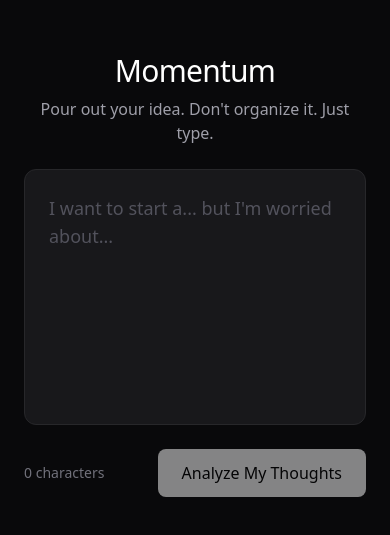
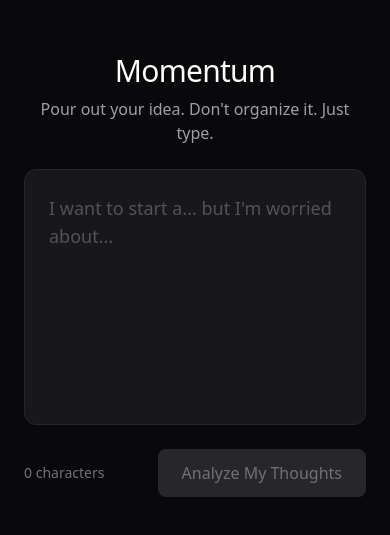
Before and after one commit to Ufidtech/momentum, a Next.js app in the folder frontend/: page / in a window 390 px wide. Shown: the part 147-682 px from the top of the page. Built offline with nearby package versions, Linux system fonts and the light colour scheme.

Commit message:
fix: resolve mobile keyboard buffer and disabled button styling

```diff
--- a/frontend/src/app/page.js
+++ b/frontend/src/app/page.js
@@ -187,6 +187,7 @@ export default function MomentumApp() {
           <textarea
             value={brainDump}
             onChange={(e) => setBrainDump(e.target.value)}
+            onInput={(e) => setBrainDump(e.target.value)}
             placeholder="I want to start a... but I'm worried about..."
             className="w-full h-64 p-6 bg-zinc-900 border border-zinc-800 rounded-xl text-lg focus:ring-2 focus:ring-blue-500 focus:border-transparent outline-none resize-none transition-all placeholder:text-zinc-600"
           />
@@ -198,7 +199,10 @@ export default function MomentumApp() {
             <button
               onClick={handleAnalyzeThoughts}
               disabled={!brainDump.trim() || isAnalyzing}
-              className="px-6 py-3 bg-white text-black font-medium rounded-lg hover:bg-zinc-200 disabled:opacity-50 disabled:cursor-not-allowed transition-all"
+              className={`px-6 py-3 font-medium rounded-lg transition-all ${!brainDump.trim() || isAnalyzing
+                  ? "bg-zinc-800 text-zinc-500 cursor-not-allowed"
+                  : "bg-white text-black active:bg-zinc-300"
+                }`}
             >
               {isAnalyzing ? loadingMessage : "Analyze My Thoughts"}
             </button>
@@ -260,7 +264,10 @@ export default function MomentumApp() {
           <button
             onClick={handleGeneratePlan}
             disabled={!allAssumptionsConfirmed || isGeneratingPlan}
-            className="w-full mt-4 px-6 py-3 bg-white text-black font-medium rounded-lg hover:bg-zinc-200 disabled:opacity-50 disabled:cursor-not-allowed transition-all"
+            className={`w-full mt-4 px-6 py-3 font-medium rounded-lg transition-all ${!allAssumptionsConfirmed || isGeneratingPlan
+                ? "bg-zinc-800 text-zinc-500 cursor-not-allowed"
+                : "bg-white text-black active:bg-zinc-300 hover:bg-zinc-200"
+              }`}
           >
             {isGeneratingPlan
               ? "Building Strategy..."
```
